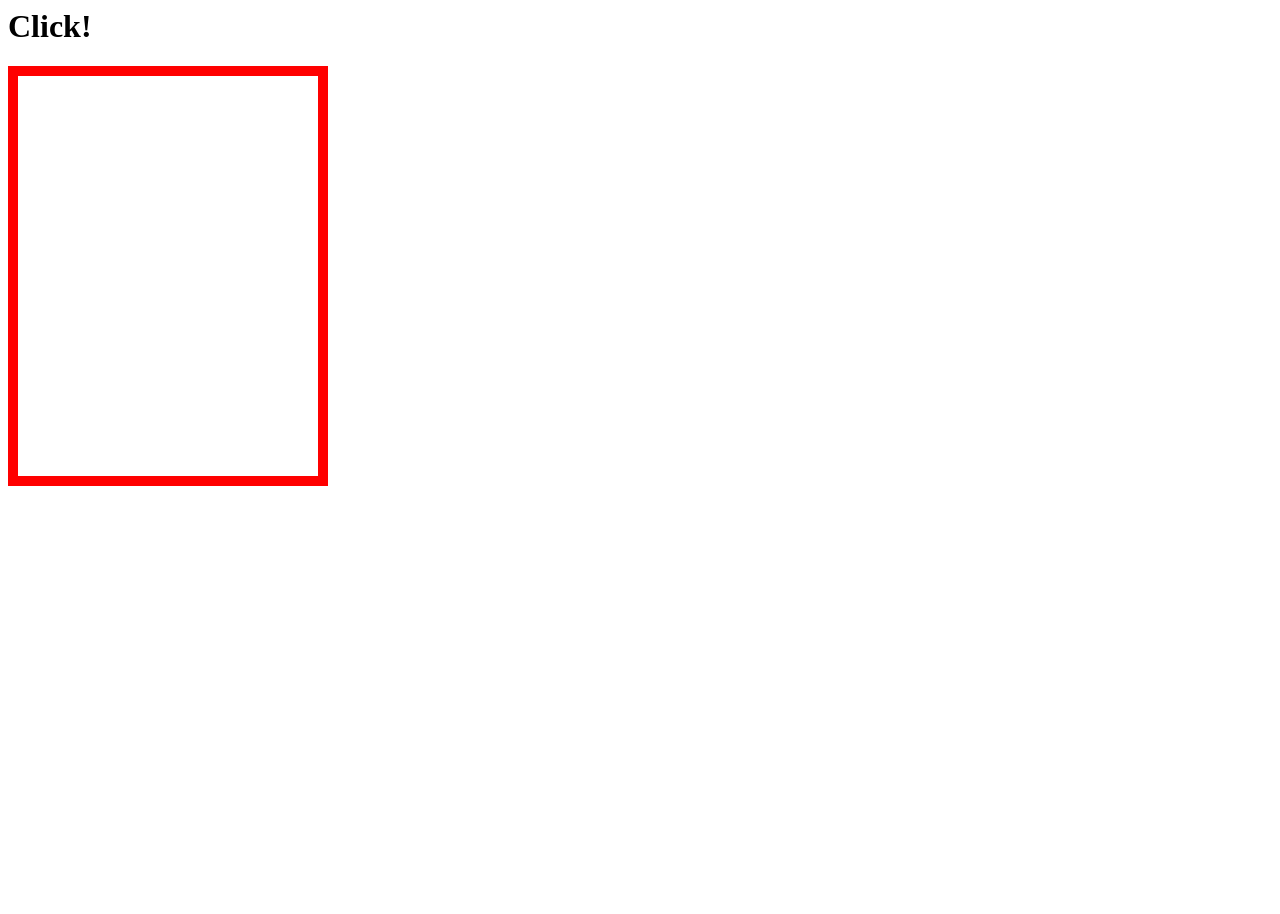
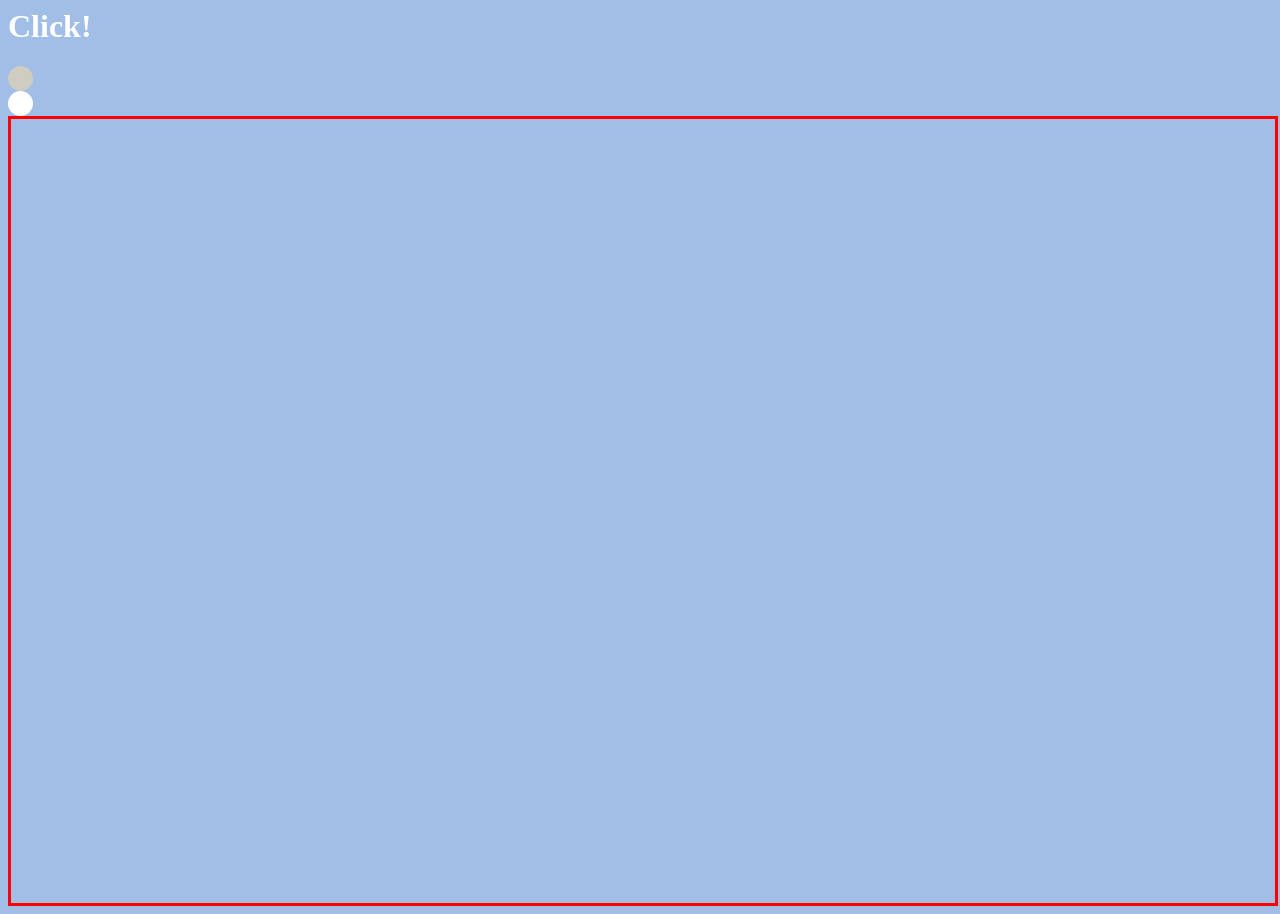
Before and after one commit to michaelhtleung/click, a plain HTML site: page index.html in a window 1280 px wide. Before the commit the page ends 800 px from the top, so only its background shows below. Drawn offline with Linux system fonts and the light colour scheme.

Commit message:
add the baby blue, white, and silver and css circles

```diff
--- a/index.html
+++ b/index.html
@@ -3,9 +3,12 @@
 		<link rel="stylesheet"  type = "text/css" href="styles.css">
 	</head>
 	<body>
-		<h1>Click!</h1>
+		<h1 class="introText">Click!</h1>
+			<div class="dot data">
+			</div>
+			<div class="dot regression">
+			</div>
 		<canvas>
-
 		</canvas>
 	</body>
 </html>
--- a/styles.css
+++ b/styles.css
@@ -1,5 +1,27 @@
 canvas {
-	border: 10px solid red;
-	height: 400px;
-	width: 300px;
+	border: 3px solid red;
+	margin: 0;
+	height: 100%;
+	width: 100%;
 }
+
+body {
+	background-color: #a0bee6; /* baby blue */
+}
+.introText {
+	color: #FFFFFF; /* white */
+}
+
+.dot {
+	height: 25px;
+	width: 25px;
+	border-radius: 50%;
+}
+
+.dot.data {
+	background-color: #cfcdc1; /* silver */
+}
+
+.dot.regression {
+	background-color: #FFFFFF; /* white */
+}
```
